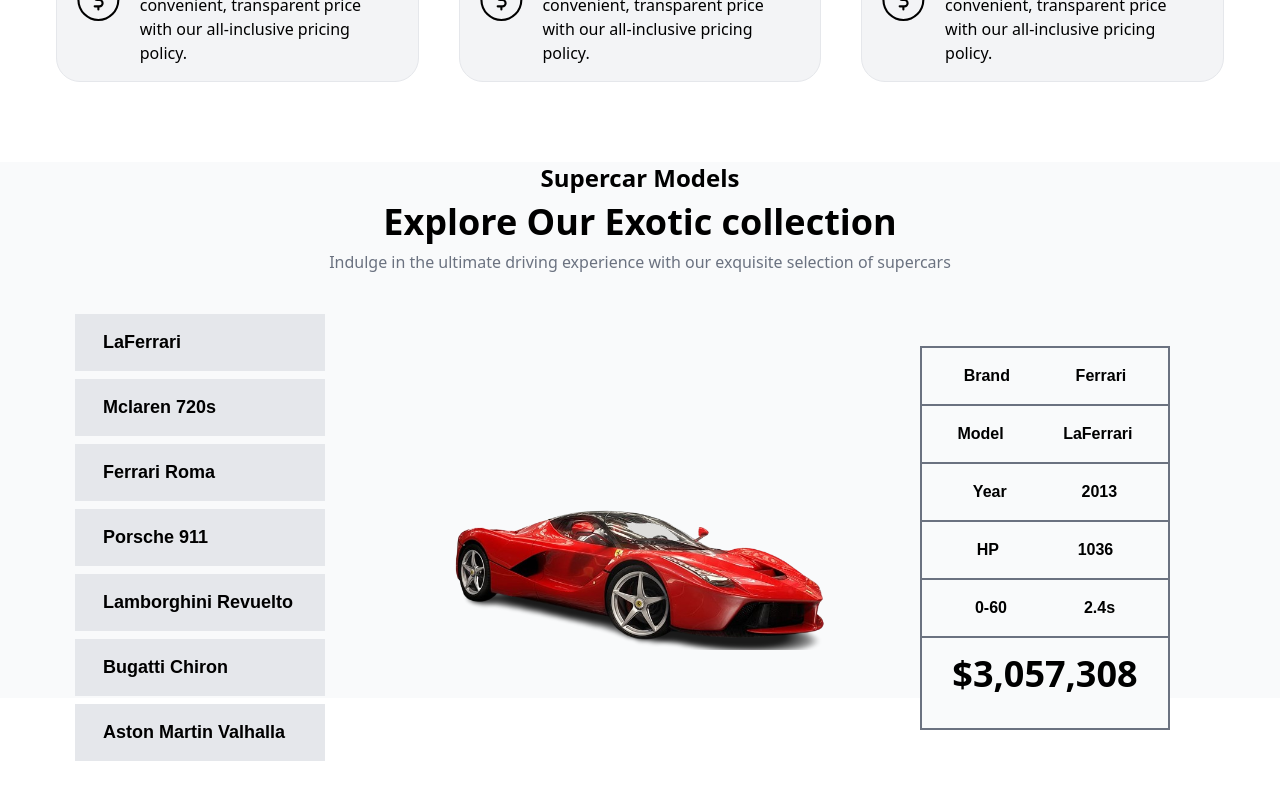
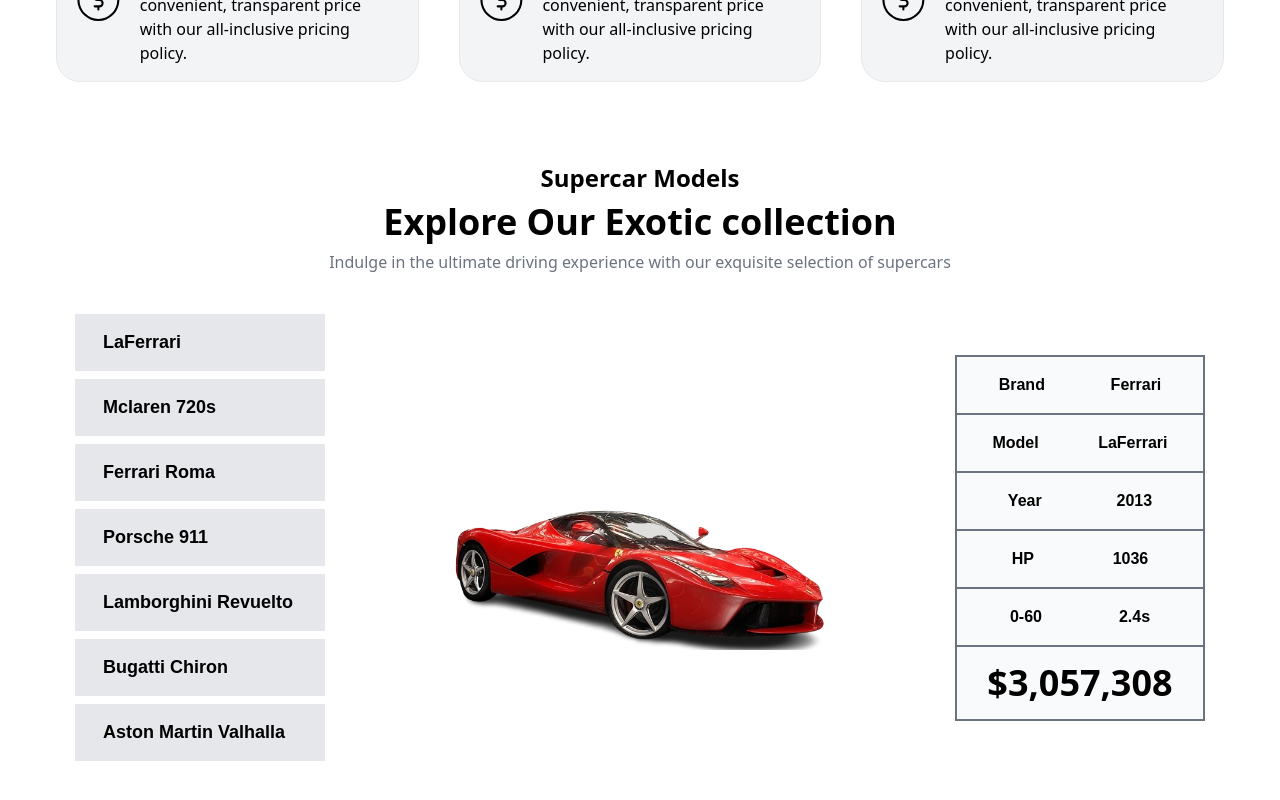
Before and after one commit to Aakash-Gen/skyzone, a React (Vite) app: page / in a window 1280 px wide. Shown: the part 2118-2918 px from the top of the page. Built offline with nearby package versions, Linux system fonts and the light colour scheme.

Commit message:
some changes

```diff
--- a/src/App.jsx
+++ b/src/App.jsx
@@ -66,7 +66,7 @@
         <CarCard/>
         <CarCard/>
       </div> */}
-      <div className="bg-white h-[100vh]">
+      <div className="bg-white min-h-screen">
         <div className="bg-black relative">
           <img className="w-full" src="/supercar-lineup.jpg" alt="" />
           <div className="absolute inset-0 bg-gradient-to-b from-black opacity-80">
@@ -107,13 +107,13 @@
 
 
 
-    <div className="bg-gray-50">
+    <div className="bg-white min-h-screen">
       <div className="text-center mb-10">
         <div className="text-black font-semibold text-2xl mb-2">Supercar Models</div>
         <div className="text-black font-bold text-4xl mb-2">Explore Our Exotic collection</div>
         <div className="text-gray-500 ">Indulge in the ultimate driving experience with our exquisite selection of supercars</div>
       </div>
-      <div className="grid md:grid-cols-3 sm:grid-col-1 gap-10 bg-gray-50 h-96 mb-28">
+      <div className="grid md:grid-cols-3 sm:grid-col-1 gap-10 bg-white ">
         <div className="flex flex-col justify-center items-center gap-2">
           <CarTab name="LaFerrari"/>
           <CarTab name="Mclaren 720s"/>
@@ -126,8 +126,8 @@
         <div className="flex items-center">
           <img className="flex justify-center " src="/laferrari-jaguar-cars-enzo-ferrari-ferrari-removebg-preview.png" alt="car" />
         </div>
-        <div className=" flex items-center ml-10">
-          <div className=" bg-gray-50 flex flex-col border-2 border-gray-500 w-[250px] h-96">
+        <div className=" flex justify-center items-center">
+          <div className=" bg-gray-50 flex flex-col border-2 border-gray-500 w-[250px] h-auto">
           <CarDetail title="Brand" desc="Ferrari" />
           <CarDetail title="Model" desc="LaFerrari" />
           <CarDetail title="Year" desc="2013" />
```
